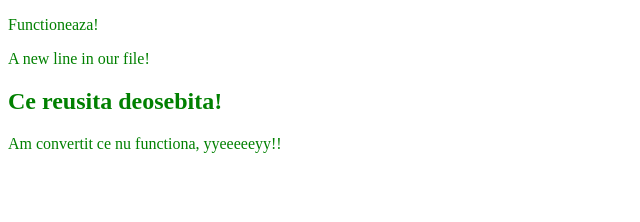
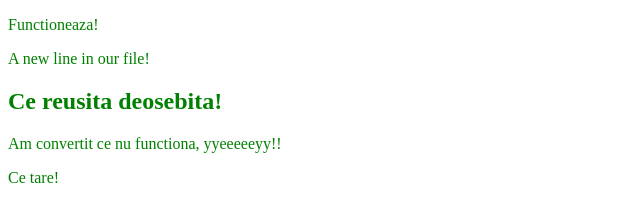
Before and after one commit to SorinSI9/Hello-world, a plain HTML site: page index.html in a window 1280 px wide. Shown: the full height of the page, 0-640 px from the left. Drawn offline with Linux system fonts and the light colour scheme.

Commit message:
Update index.html
S-a adaugat un nou paragraf!

```diff
--- a/index.html
+++ b/index.html
@@ -12,5 +12,6 @@
     <p>A new line in our file!</p>
     <h2>Ce reusita deosebita!</h2>
     <p>Am convertit ce nu functiona, yyeeeeeyy!!</p>
+    <p>Ce tare!</p>
 </body>
 </html>
```
